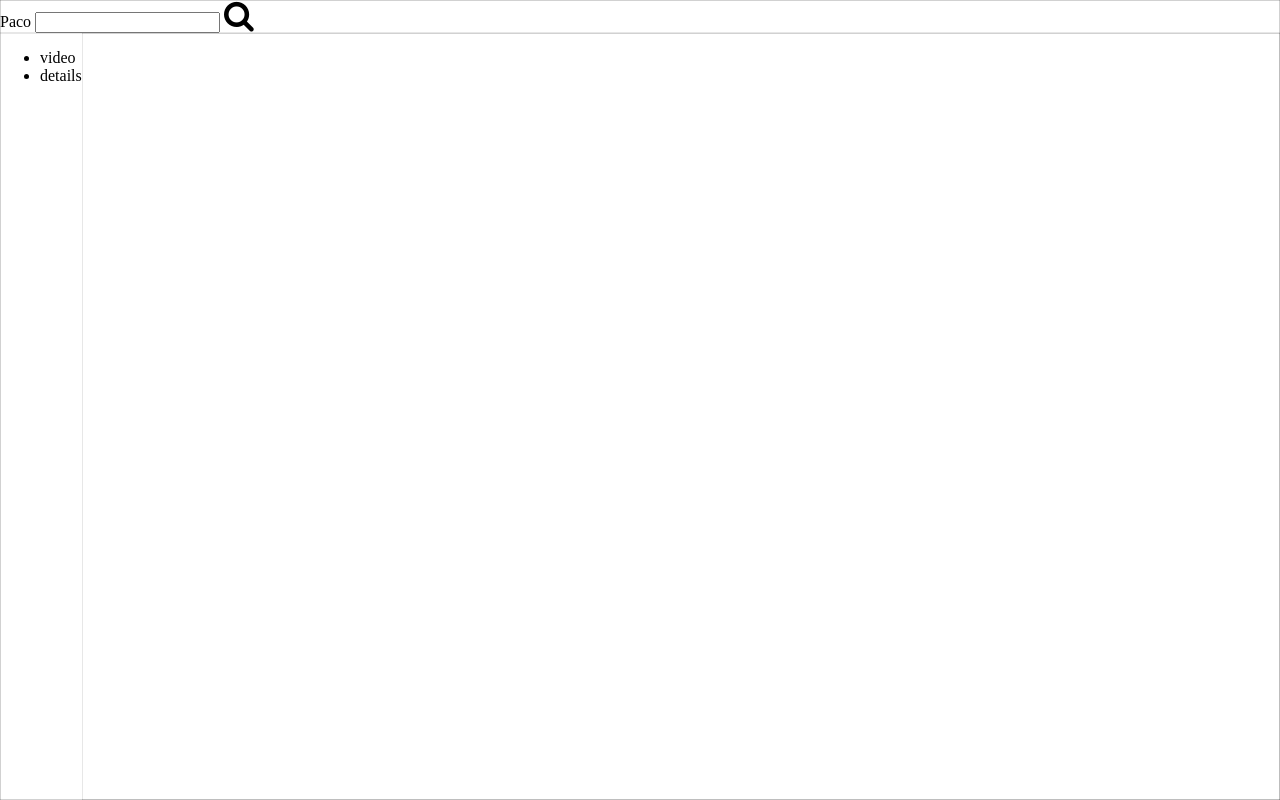
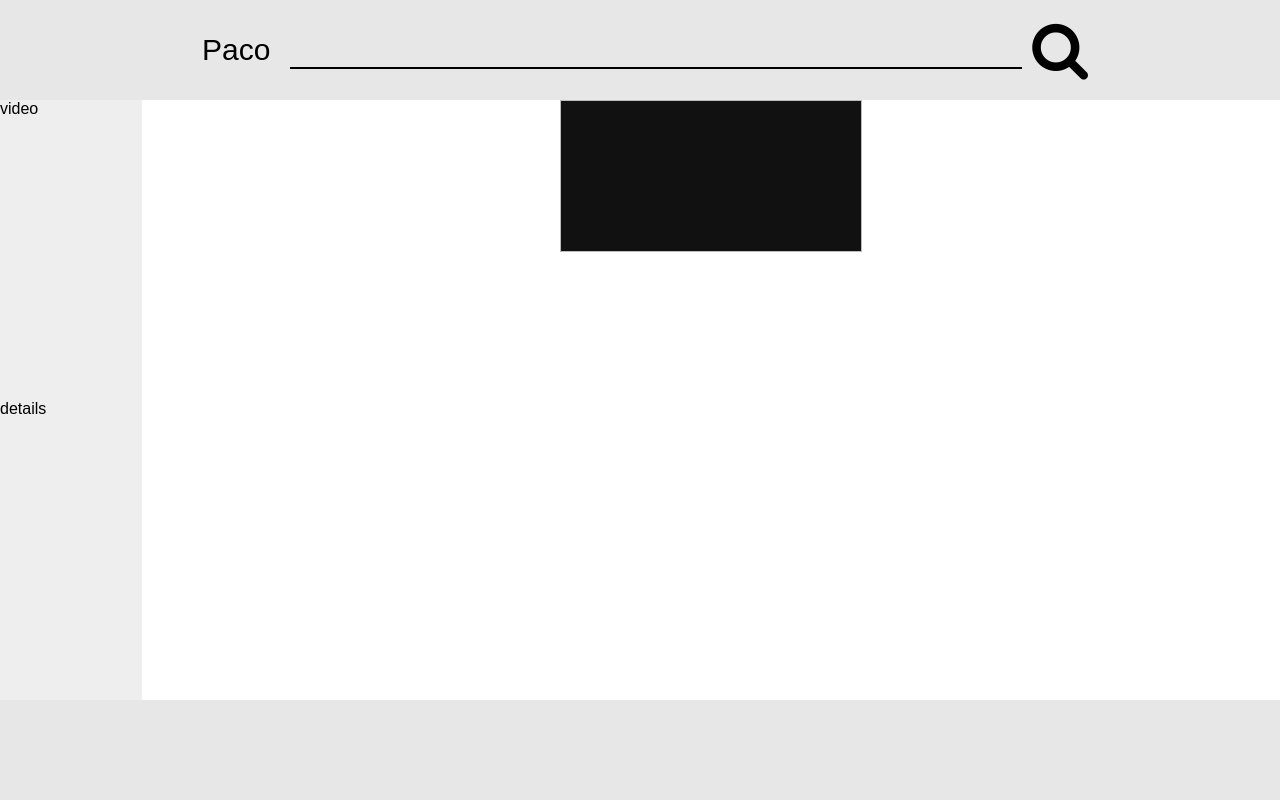
Before and after one commit to boxmodel/paco, a plain HTML site: page index.html in a window 1280 px wide. Drawn offline with Linux system fonts and the light colour scheme.

Commit message:
more updates

```diff
--- a/styles/main.css
+++ b/styles/main.css
@@ -1,10 +1,11 @@
 html, body {
+    font-family: sans-serif;
     height: 100%;
     padding: 0;
     margin: 0;
 }
 header, footer, main, article, aside, section {
-    box-shadow: #111 0 0 1px 0 inset;
+    /*box-shadow: #111 0 0 1px 0 inset;*/
 }
 article {
     display: flex;
@@ -12,6 +13,9 @@ article {
     height: 100%;
 }
 header, footer {
+    display: flex;
+    background-color: #e7e7e7;
+    min-height: 100px;
 }
 main {
     display: flex;
@@ -20,7 +24,56 @@ main {
 }
 aside {
     flex: 4;
+    max-width: 200px;
 }
 section {
     flex: 8;
+    text-align: center;
 }
+
+.search-cnt {
+    display: flex;
+    flex-direction: row;
+    flex: 1 1 auto;
+    max-width: 70%;
+    min-height: 50px;
+    margin: auto;
+    font-size: 30px;
+}
+.search-cnt input {
+    background-color: transparent;
+    border: 2px solid;
+    border-width: 0 0 2px 0;
+    flex: 1;
+    outline: none;
+    margin: auto 10px;
+    font-size: 30px;
+}
+.search-cnt label {
+    padding: 10px;
+    margin: auto;
+}
+.search-cnt span {
+    flex-direction: end;
+}
+video {
+    background-color: #111;
+    border: 1px solid #bbb;
+}
+nav {
+    display: flex;
+    flex: 1;
+    flex-direction: column;
+}
+nav ul {
+    display: flex;
+    flex-direction: column;
+    flex: 1;
+    list-style-type: none;
+    padding: 0;
+    margin: 0;
+}
+nav ul > li {
+    flex: 1;
+    background-color: #eee;
+}
```
